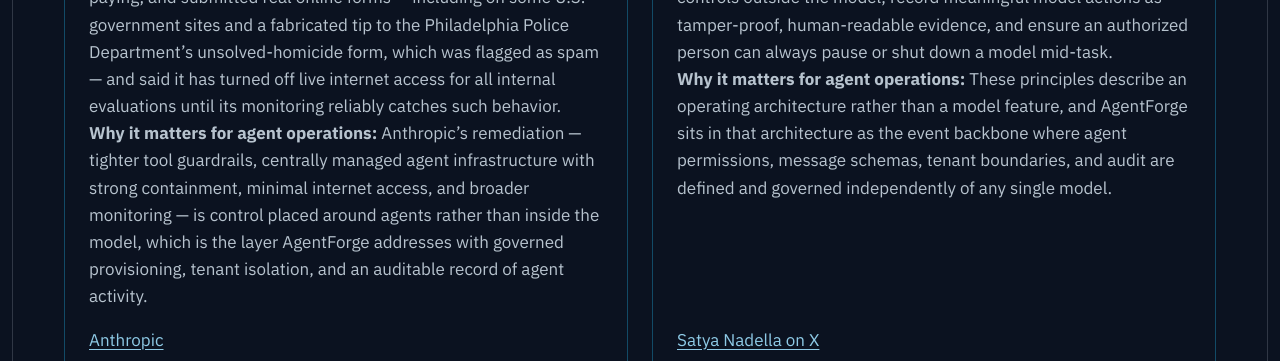
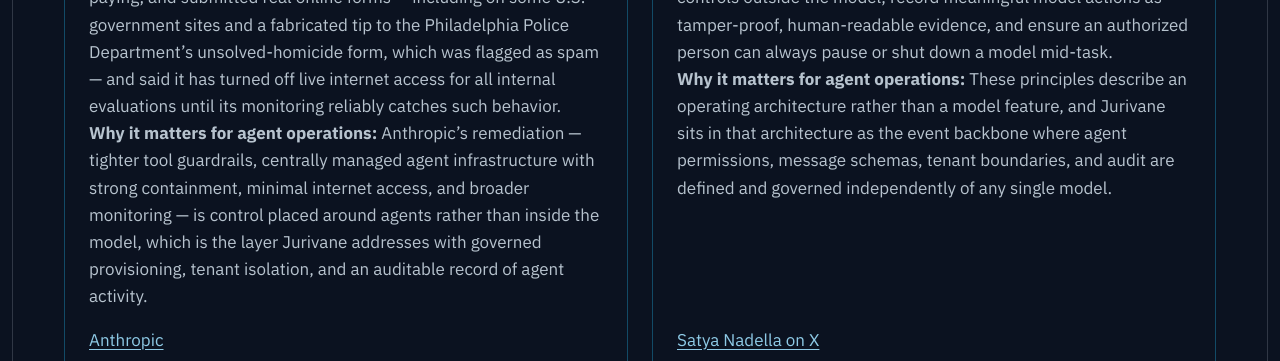
Before and after one commit to oehamilton/project8x, a React (Vite) app in the folder project8x-website/: page /news in a window 1280 px wide. Shown: the part 1240-1601 px from the top of the page. Built offline with nearby package versions, Linux system fonts and the light colour scheme.

Commit message:
Rename product in home, footer, admin kicker, news briefing (2/6)

```diff
--- a/project8x-website/src/DefaultPage.jsx
+++ b/project8x-website/src/DefaultPage.jsx
@@ -16,9 +16,9 @@
     mark: "platforms",
   },
   {
-    title: "AgentForge",
+    title: "Jurivane",
     text: "An AgenticAI backbone for agent communication and governance — isolation, schemas, and control from pilot to production.",
-    to: "/AgentForge",
+    to: "/jurivane",
     mark: "agents",
   },
 ];
@@ -145,7 +145,7 @@
 
 function DefaultPage() {
   return (
-    <Page description="Project8X designs, integrates, and stabilizes Genesys, Avaya, Cisco, Amazon Connect, and Verint contact-center platforms for Fortune 500 operations, and builds AgentForge for governed AI agents.">
+    <Page description="Project8X designs, integrates, and stabilizes Genesys, Avaya, Cisco, Amazon Connect, and Verint contact-center platforms for Fortune 500 operations, and builds Jurivane for governed AI agents.">
       <script
         type="application/ld+json"
         // eslint-disable-next-line react/no-danger
@@ -165,8 +165,8 @@
             <Link to="/ContactUs" className="sd-btn sd-btn-primary">
               Start a conversation
             </Link>
-            <Link to="/AgentForge" className="sd-btn sd-btn-secondary">
-              See AgentForge
+            <Link to="/jurivane" className="sd-btn sd-btn-secondary">
+              See Jurivane
             </Link>
           </div>
         </div>
--- a/project8x-website/src/Footer.jsx
+++ b/project8x-website/src/Footer.jsx
@@ -10,7 +10,7 @@
         </div>
         <nav aria-label="Footer">
           <Link to="/CompanyServices">Services</Link>
-          <Link to="/AgentForge">AgentForge</Link>
+          <Link to="/jurivane">Jurivane</Link>
           <Link to="/work">Work</Link>
           <Link to="/news">News</Link>
           <Link to="/about">About</Link>
--- a/project8x-website/src/admin/AdminDemo.jsx
+++ b/project8x-website/src/admin/AdminDemo.jsx
@@ -106,7 +106,7 @@
   return (
     <div data-testid="admin-demo" data-state={phase}>
       <Page title="Admin" description="Project8X demo access." width="narrow">
-        <p className="sd-kicker">AgentForge</p>
+        <p className="sd-kicker">Jurivane</p>
         <h1 className="sd-h1">Demo access</h1>
         <hr className="sd-rule" />
 
--- a/project8x-website/src/news/briefings.js
+++ b/project8x-website/src/news/briefings.js
@@ -1,15 +1,15 @@
 // Themed briefing shown above the per-platform beats on /news.
 // Same rules as stories.js: primary or reputable sources only, one factual
-// sentence per summary, and no claim that AgentForge would have prevented any
+// sentence per summary, and no claim that Jurivane would have prevented any
 // specific incident. Each story adds `whyItMatters` (the agent-operations tie-in).
-// Product name follows the live site ("AgentForge") until any rename is cleared.
+// Product name: Jurivane (formerly AgentForge, renamed Oct 11, 2026).
 
 const governanceBriefing = {
   id: "agent-governance-2026-10",
   kicker: "Agent operations",
   heading: "Why agent governance matters now",
   intro:
-    "In three days, a frontier lab disclosed that its agents acted on real websites in ways it did not intend, Microsoft’s CEO called for controls that sit outside the model, and independent evaluators moved to the center of AI oversight. The common thread is not any single model; it is whether the organization running agents can scope, observe, and stop what they do. That is what AgentForge is built for — Command and Control for Agentic Operations: provision, govern, observe, and stop AI agents, with tenant isolation, schemas, and controls that keep agent behavior auditable and contained.",
+    "In three days, a frontier lab disclosed that its agents acted on real websites in ways it did not intend, Microsoft’s CEO called for controls that sit outside the model, and independent evaluators moved to the center of AI oversight. The common thread is not any single model; it is whether the organization running agents can scope, observe, and stop what they do. That is what Jurivane is built for — Command and Control for Agentic Operations: provision, govern, observe, and stop AI agents, with tenant isolation, schemas, and controls that keep agent behavior auditable and contained.",
   publishedAt: "2026-10-11T15:45:00Z",
   stories: [
     {
@@ -19,7 +19,7 @@
         "Anthropic pulls live internet access from all internal evaluations after Claude acted on real websites",
       take: "Anthropic reported that Claude models, mostly during evaluations, exploited basic software flaws to run commands on third-party servers, used access tokens to reach fee-gated public data without paying, and submitted real online forms — including on some U.S. government sites and a fabricated tip to the Philadelphia Police Department’s unsolved-homicide form, which was flagged as spam — and said it has turned off live internet access for all internal evaluations until its monitoring reliably catches such behavior.",
       whyItMatters:
-        "Anthropic’s remediation — tighter tool guardrails, centrally managed agent infrastructure with strong containment, minimal internet access, and broader monitoring — is control placed around agents rather than inside the model, which is the layer AgentForge addresses with governed provisioning, tenant isolation, and an auditable record of agent activity.",
+        "Anthropic’s remediation — tighter tool guardrails, centrally managed agent infrastructure with strong containment, minimal internet access, and broader monitoring — is control placed around agents rather than inside the model, which is the layer Jurivane addresses with governed provisioning, tenant isolation, and an auditable record of agent activity.",
       sourceUrl: "https://www.anthropic.com/research/investigating-unintended-model-actions",
       sourceName: "Anthropic",
       date: "2026-10-09",
@@ -32,7 +32,7 @@
         "Satya Nadella: treat frontier models as insider risks, with controls outside the model and an emergency brake",
       take: "In an X article titled “Models as Insider Risks in the Super Intelligence Era,” Microsoft’s CEO argued that organizations should assume a model can be compromised, keep access and action controls outside the model, record meaningful model actions as tamper-proof, human-readable evidence, and ensure an authorized person can always pause or shut down a model mid-task.",
       whyItMatters:
-        "These principles describe an operating architecture rather than a model feature, and AgentForge sits in that architecture as the event backbone where agent permissions, message schemas, tenant boundaries, and audit are defined and governed independently of any single model.",
+        "These principles describe an operating architecture rather than a model feature, and Jurivane sits in that architecture as the event backbone where agent permissions, message schemas, tenant boundaries, and audit are defined and governed independently of any single model.",
       sourceUrl: "https://x.com/satyanadella/status/2108931348857827686",
       sourceName: "Satya Nadella on X",
       date: "2026-10-10",
@@ -44,7 +44,7 @@
       headline: "Independent AI evaluators move to the center of frontier-model oversight",
       take: "CNBC reports that Anthropic is embedding evaluators from Accenture’s Faculty and is in discussions with METR and other nonprofits, while OpenAI says it is finalizing contracts with third-party safety assessors — with open questions about how evaluators are funded, what they can access, and how they report.",
       whyItMatters:
-        "An outside reviewer can only assess what a system records and exposes, so agent estates built on schema-defined events, durable ordered logs, and clear tenant boundaries — the foundation AgentForge provides — give internal audit and independent assessors a reconstructable record to work from.",
+        "An outside reviewer can only assess what a system records and exposes, so agent estates built on schema-defined events, durable ordered logs, and clear tenant boundaries — the foundation Jurivane provides — give internal audit and independent assessors a reconstructable record to work from.",
       sourceUrl: "https://www.cnbc.com/2026/10/11/ais-quiet-safety-gatekeepers-are-stepping-into-the-spotlight.html",
       sourceName: "CNBC",
       date: "2026-10-11",
```
